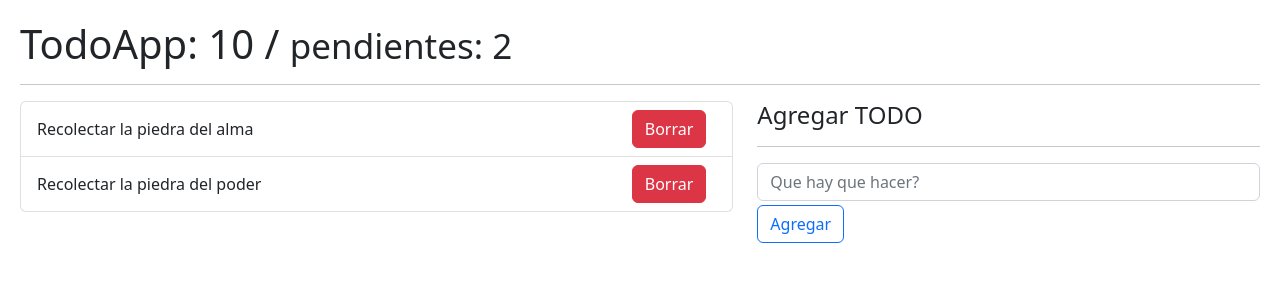
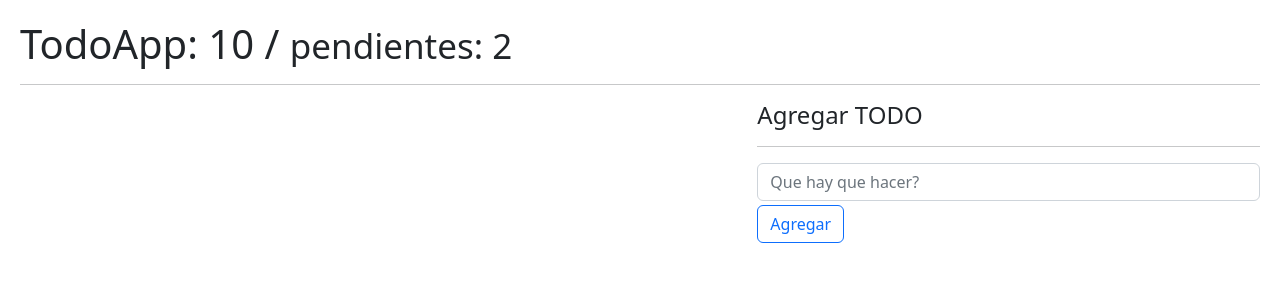
Before and after one commit to xander-on/course-react-fh, a React (Vite) app in the folder 05-hook-app/: page / in a window 1280 px wide. Shown: the top 300 px of the page. Built offline with nearby package versions, Linux system fonts and the light colour scheme.

Commit message:
s10 hooks useReducer / 147 Guardar todos en local storage, borrar todos

```diff
--- a/05-hook-app/src/08-useReducer/TodoApp.jsx
+++ b/05-hook-app/src/08-useReducer/TodoApp.jsx
@@ -1,23 +1,27 @@
-import { useReducer } from "react";
+import { useEffect, useReducer } from "react";
 import { TodoAdd } from "./TodoAdd";
 import { TodoList } from "./TodoList";
 import { todoReducer } from "./todoReducer";
 
 const initialState = [
-  {
-    id: new Date().getTime(),
-    description: 'Recolectar la piedra del alma',
-    done: false
-  },
-  {
-    id: new Date().getTime()*3,
-    description: 'Recolectar la piedra del poder',
-    done: false
-  },
+  // {
+  //   id: new Date().getTime(),
+  //   description: 'Recolectar la piedra del alma',
+  //   done: false
+  // },
 ];
 
+const init = () => {
+  return JSON.parse(localStorage.getItem('todos')) || [];
+}
+
 export const TodoApp = () => {
-  const [todos, dispatch] = useReducer(todoReducer, initialState,);
+  const [todos, dispatch] = useReducer(todoReducer, initialState, init);
+
+  useEffect(() => {
+    localStorage.setItem( 'todos', JSON.stringify(todos) || [] );
+  }, [todos])
+
 
   const handleNewTodo = ( todo ) => {
     const action = {
@@ -25,6 +29,14 @@
       payload: todo
     }
     dispatch( action );
+  }
+
+
+  const handleDeleteTodo = ( id ) => {
+    dispatch({
+      type: '[TODO] Remove Todo',
+      payload: id
+    })
   }
 
   return (
@@ -35,7 +47,7 @@
 
       <div className="row">
         <div className="col-7">
-          <TodoList todos={todos}/>
+          <TodoList todos={ todos } onDeleteTodo={ handleDeleteTodo }/>
         </div>
 
         <div className="col-5">
--- a/05-hook-app/src/08-useReducer/TodoItem.jsx
+++ b/05-hook-app/src/08-useReducer/TodoItem.jsx
@@ -1,10 +1,13 @@
 
-export const TodoItem = ({ todo }) => {
+export const TodoItem = ({ todo, onDeleteTodo }) => {
   return (
     <>
       <li className="list-group-item d-flex justify-content-between">
         <span className="align-self-center">{ todo.description }</span>
-        <button className="btn btn-danger">Borrar</button>
+        <button
+          className="btn btn-danger"
+          onClick={ ()=> onDeleteTodo(todo.id) }
+        >Borrar</button>
       </li>
     </>
   )
--- a/05-hook-app/src/08-useReducer/TodoList.jsx
+++ b/05-hook-app/src/08-useReducer/TodoList.jsx
@@ -1,15 +1,16 @@
 import { TodoItem } from "./TodoItem"
 
-export const TodoList = ({ todos = [] }) => {
+export const TodoList = ({ todos = [], onDeleteTodo }) => {
+
+
+
   return (
-
     <ul className="list-group">
       {
         todos.map( todo => (
-          <TodoItem key={todo.id} todo={todo}/>
+          <TodoItem key={ todo.id } todo={ todo } onDeleteTodo={ onDeleteTodo }/>
         ))
       }
     </ul>
-
   )
 }
--- a/05-hook-app/src/08-useReducer/todoReducer.js
+++ b/05-hook-app/src/08-useReducer/todoReducer.js
@@ -1,8 +1,13 @@
 export const todoReducer = ( initialState = [], action ) => {
 
   switch( action.type ){
+
     case '[TODO] Add Todo':
       return[ ...initialState,  action.payload ]
     default: return initialState;
+
+    case '[TODO] Remove Todo':
+      return initialState.filter( todo => todo.id !== action.payload)
+
   }
 }
```
